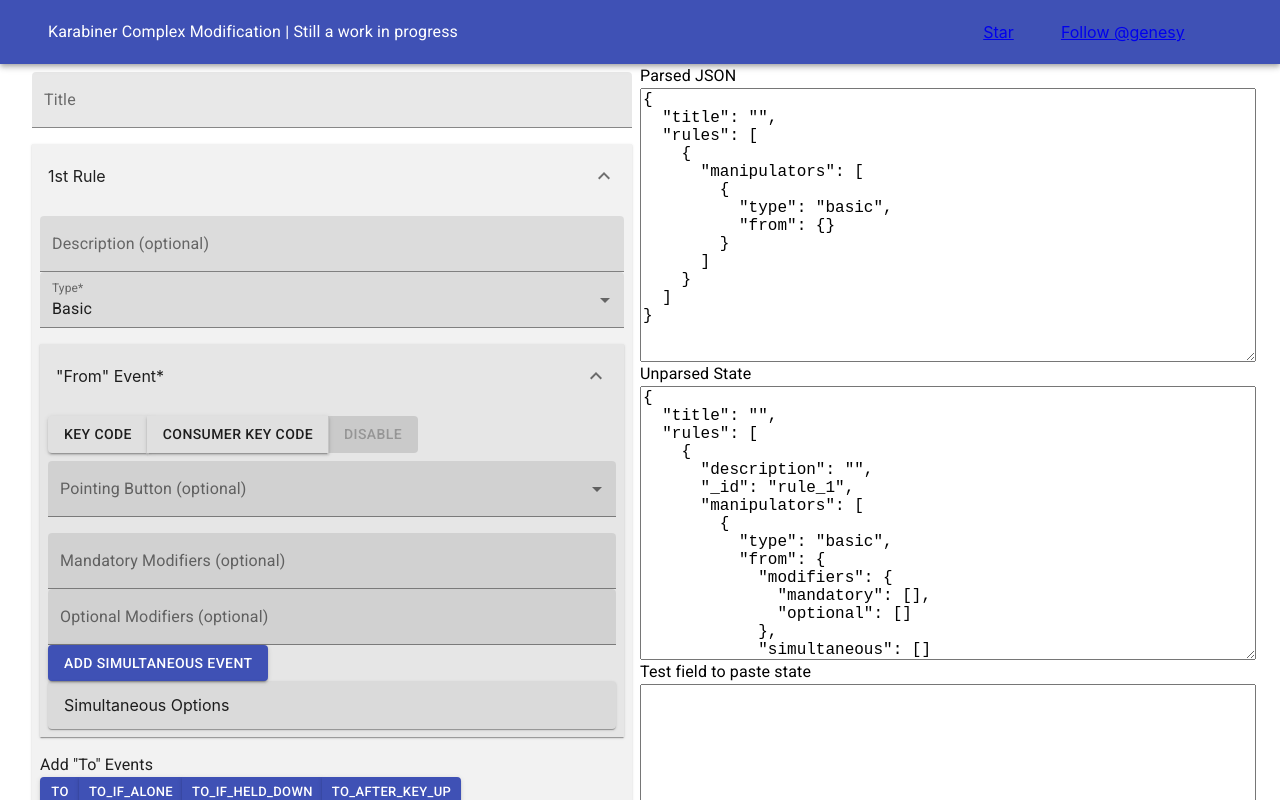
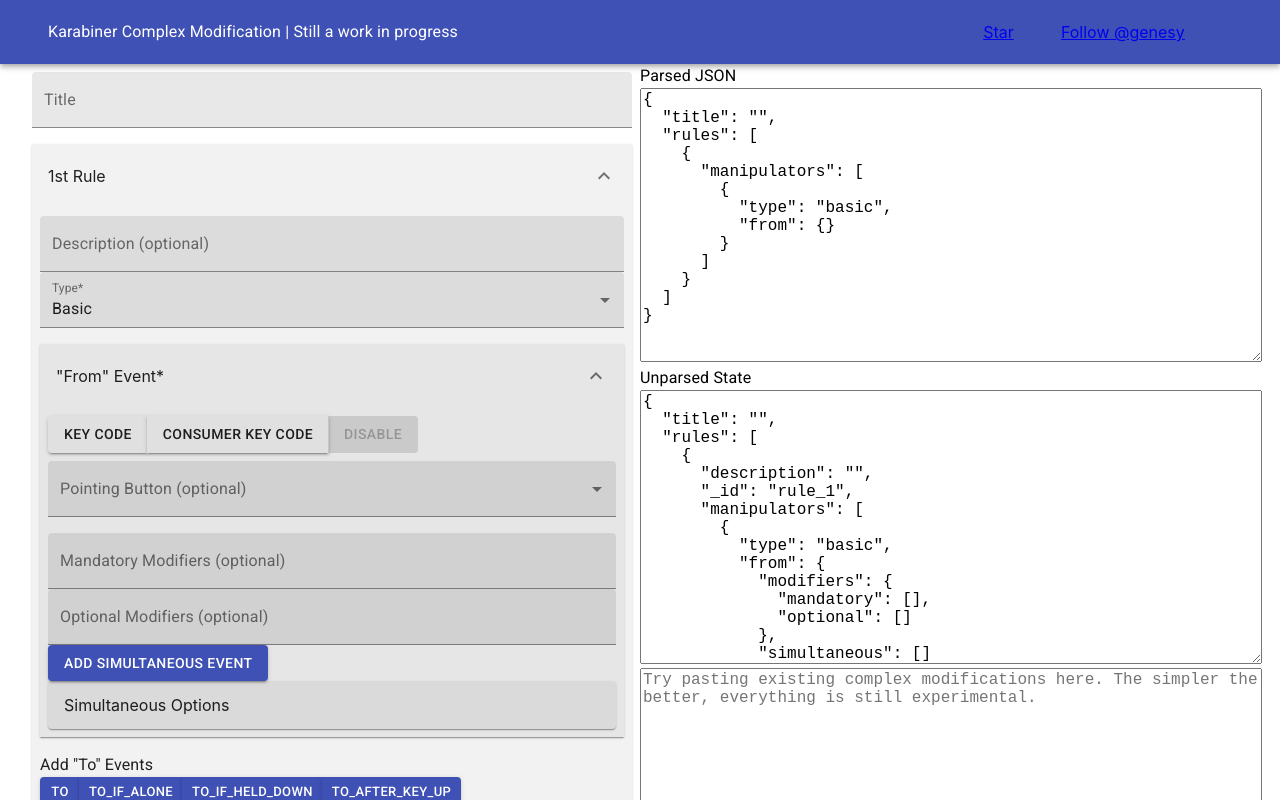
Before and after one commit to genesy/karabiner-complex-rules-generator, a React (Create React App) app: page / in a window 1280 px wide. Shown: the top 800 px of the page. Built offline with nearby package versions, Linux system fonts and the light colour scheme.

Commit message:
Fixes some parsing issues on to fields

```diff
--- a/src/AppLayout.tsx
+++ b/src/AppLayout.tsx
@@ -17,12 +17,12 @@ const AppLayout: React.FC<Props> = () => {
       <AppBar position="static">
         <Container>
           <Toolbar>
-            <Grid xs>
+            <Grid xs item>
               <Typography>
                 Karabiner Complex Modification | Still a work in progress
               </Typography>
             </Grid>
-            <Grid xs={3} container justify="space-evenly">
+            <Grid xs={3} item container justify="space-evenly">
               <a
                 className="github-button"
                 href="https://github.com/genesy/karabiner-complex-rules-generator"
--- a/src/components/MainForm.tsx
+++ b/src/components/MainForm.tsx
@@ -158,14 +158,27 @@ const parseStateToMinimumJSON = (state: any) => {
           }
         },
       );
+
+      toFields.forEach(toField => {
+        if (!manipulator[toField]) return;
+        delete manipulator[toField]._id;
+        manipulator[toField] = manipulator[toField].map(
+          (toObject: IToEventDefinition) => {
+            if (toObject.key_code) {
+              toObject.key_code = parseKey(toObject.key_code);
+            }
+            if (toObject.modifiers) {
+              toObject.modifiers = parseKeys(toObject.modifiers);
+            }
+            return toObject;
+          },
+        );
+      });
       manipulator.from.simultaneous = newSimultaneous;
 
       if (_.isEmpty(manipulator.from.simultaneous)) {
         delete manipulator.from.simultaneous;
       }
-      // if (_.isEmpty(manipulator.from)) {
-      //   delete manipulator.from;
-      // }
       delete manipulator._id;
     });
     delete rule._id;
@@ -242,7 +255,7 @@ const MainForm: React.FC<Props> = () => {
               </Button>
             </Box>
           </Grid>
-          <Grid item xs container>
+          <Grid item xs>
             <Typography>Parsed JSON</Typography>
             <textarea
               className="generated-code"
@@ -261,12 +274,13 @@ const MainForm: React.FC<Props> = () => {
               readOnly
               // value={JSON.stringify(parseStateToMinimumJSON(formState), null, 2)}
             />
-            <Typography>Test field to paste state</Typography>
             <textarea
+              placeholder="Try pasting existing complex modifications here. The simpler the better, everything is still experimental."
               className="generated-code"
               onBlur={e => {
                 try {
-                  setFormState(parseJSONfirst(e.target.value));
+                  if (e.target.value)
+                    setFormState(parseJSONfirst(e.target.value));
                 } catch (e) {
                   console.log({ e });
                 }
```
